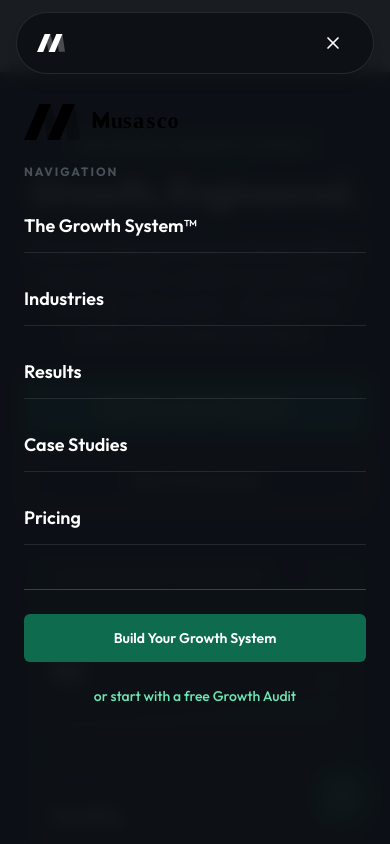
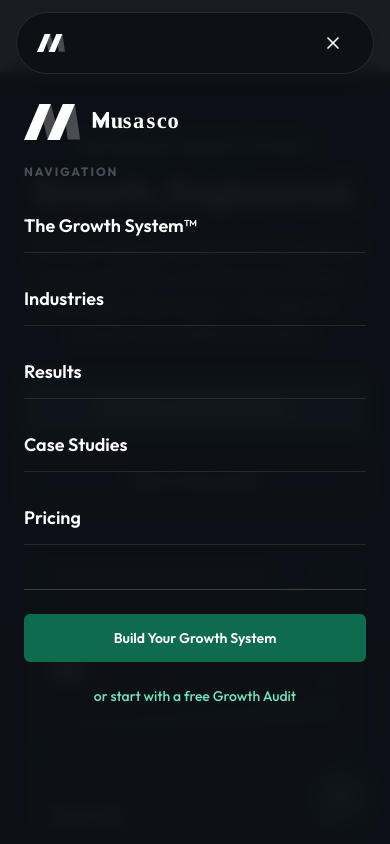
Before and after one commit to musasco4/musasco-concepts, a Next.js app: page / in a window 390 px wide. Both pictures are taken after a click on the button 333 px from the left and 43 px from the top of the page. Shown: the top 844 px of the page. Built offline with nearby package versions, Linux system fonts and the light colour scheme.

Commit message:
Update Musasco website

```diff
--- a/components/layout/Header.tsx
+++ b/components/layout/Header.tsx
@@ -324,7 +324,7 @@
                 {/* Official full logo inside menu */}
                 {/* eslint-disable-next-line @next/next/no-img-element */}
                 <img
-                  src="/m-logo-dark.svg"
+                  src="/m-logo-light.svg"
                   alt="Musasco"
                   width={190}
                   height={46}
```
